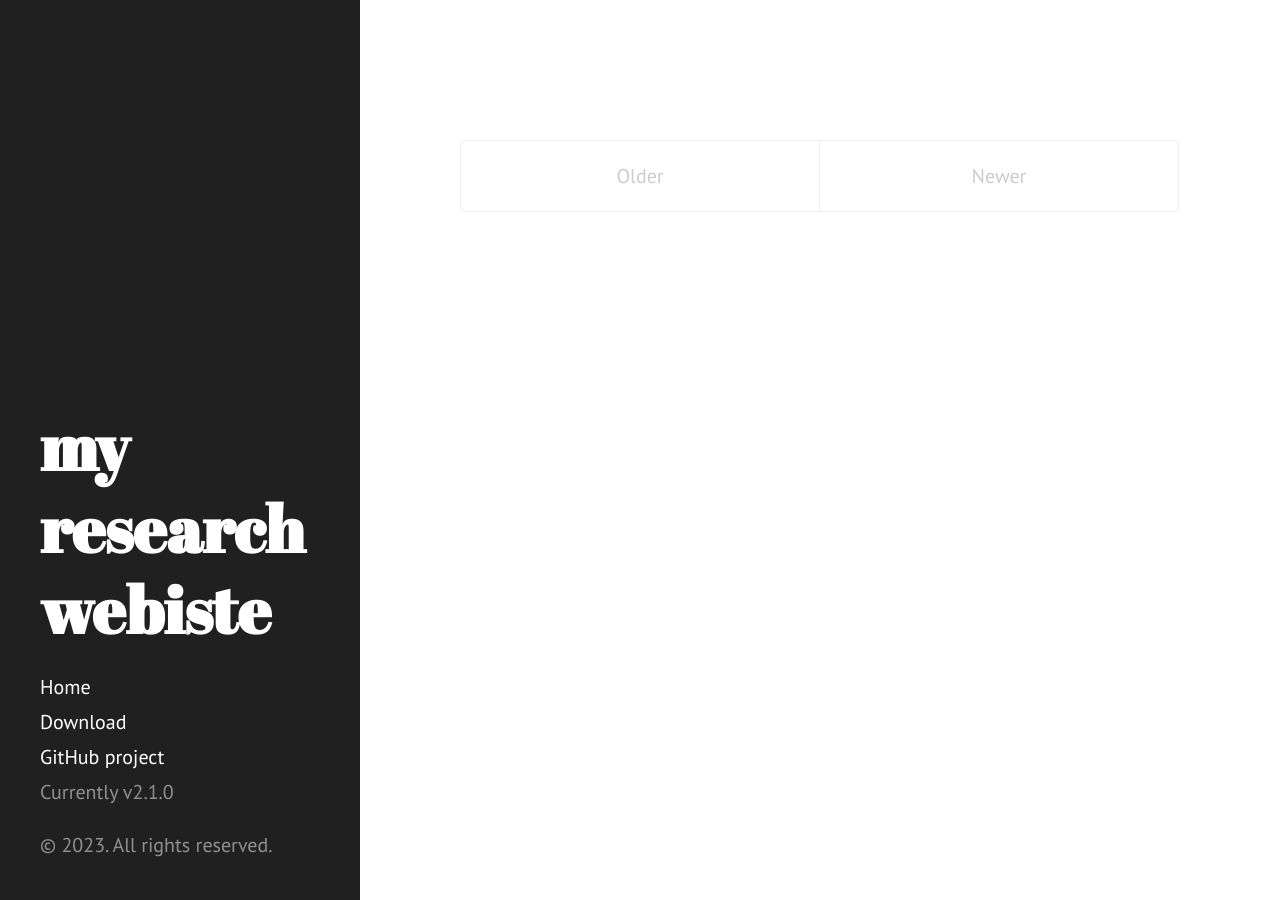
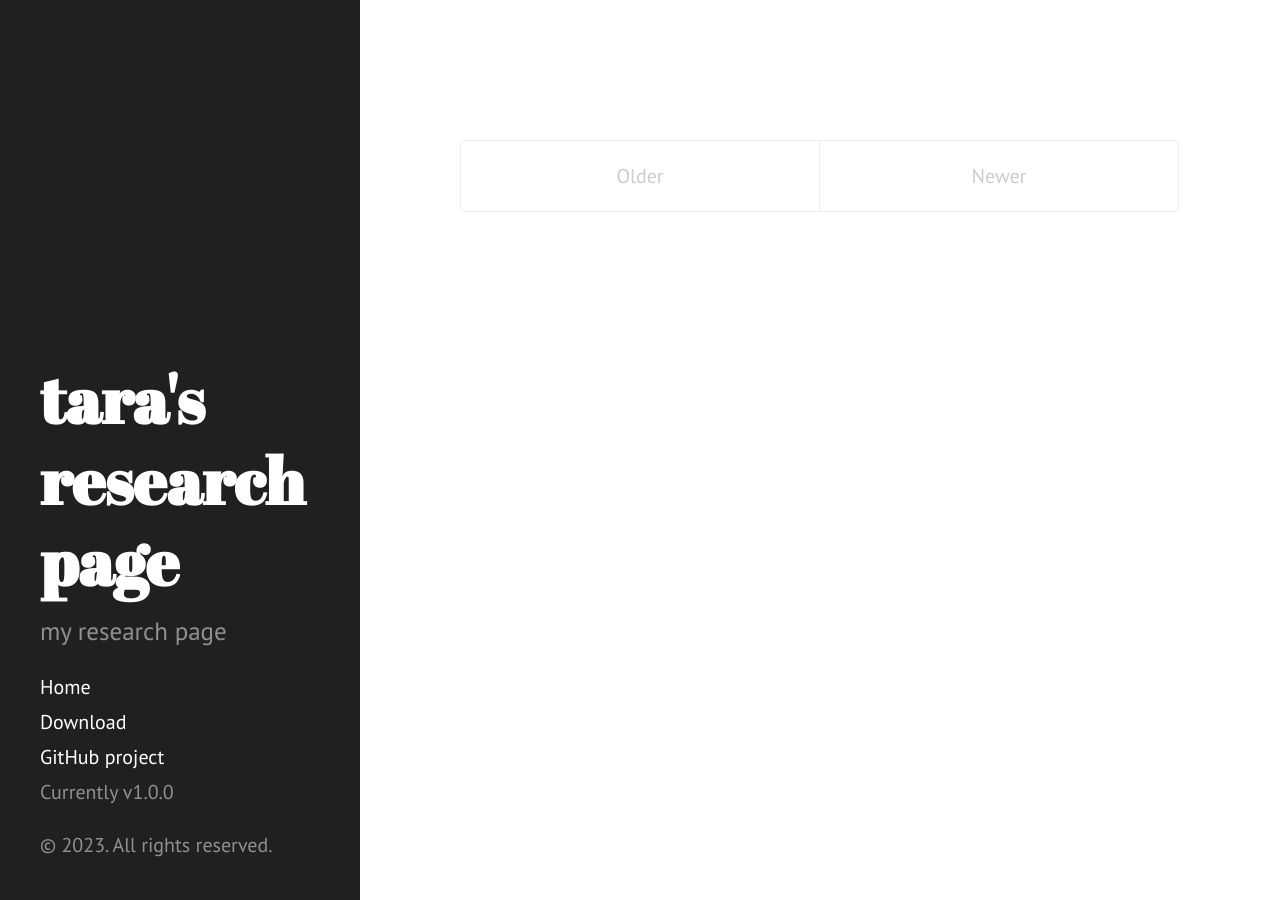
Before and after one commit to taraaubrey/taraaubrey.github.io, a Jekyll site: the page built from index.html, in a window 1280 px wide. Built offline with Jekyll 4.4.1, drawn with Linux system fonts in a browser that asks for light colours; part of the change alters nothing that is shown.

Commit message:
Update _config.yml

```diff
--- a/_config.yml
+++ b/_config.yml
@@ -1,110 +1,5 @@
-# This is the default format.
-# For more see: https://github.com/mojombo/jekyll/wiki/Permalinks
-permalink: /:categories/:year/:month/:day/:title
-
-exclude: [".rvmrc", ".rbenv-version", "ReadMe.md", "Rakefile", "changelog.md", "License.md"]
-highlighter: rouge
-
-# Themes are encouraged to use these universal variables
-# so be sure to set them if your theme uses them.
-#
-title : my research webiste
-author :
-  name : Tara Forstner
-  email : tara.forstner@pg.canterbury.ac.nz
-  github : taraaubrey
-  feedburner : nil
-
-# NOTE: Replacing this next line with your own URL
-production_url : https://taraaubrey.github.io
-
-# Tell Github to use the kramdown markdown interpreter
-# (see https://help.github.com/articles/migrating-your-pages-site-from-maruku)
-markdown: kramdown
-
-# All Jekyll-Bootstrap specific configurations are namespaced into this hash
-#
-JB :
-  version : 0.3.0
-
-  # All links will be namespaced by BASE_PATH if defined.
-  # Links in your website should always be prefixed with {{BASE_PATH}}
-  # however this value will be dynamically changed depending on your deployment situation.
-  #
-  # CNAME (http://yourcustomdomain.com)
-  #   DO NOT SET BASE_PATH
-  #   (urls will be prefixed with "/" and work relatively)
-  #
-  # GitHub Pages (http://username.github.io)
-  #   DO NOT SET BASE_PATH
-  #   (urls will be prefixed with "/" and work relatively)
-  #
-  # GitHub Project Pages (http://username.github.io/project-name)
-  #
-  #   A GitHub Project site exists in the `gh-pages` branch of one of your repositories.
-  #  REQUIRED! Set BASE_PATH to: http://username.github.io/project-name
-  #
-  # CAUTION:
-  #   - When in Localhost, your site will run from root "/" regardless of BASE_PATH
-  #   - Only the following values are falsy: ["", null, false]
-  #   - When setting BASE_PATH it must be a valid url.
-  #     This means always setting the protocol (http|https) or prefixing with "/"
-  #
-  # NOTE: Replace this next line with your own URL, likely with username.github.io
-  BASE_PATH : https://taraaubrey.github.io
-
-  # By default, the asset_path is automatically defined relative to BASE_PATH plus the enabled theme.
-  # ex: [BASE_PATH]/assets/themes/[THEME-NAME]
-  #
-  # Override this by defining an absolute path to assets here.
-  # ex:
-  #   http://s3.amazonaws.com/yoursite/themes/watermelon
-  #   /assets
-  #
-  # ASSET_PATH : https://kbroman.org/simple_site/assets/themes/twitter
-
-  # These paths are to the main pages Jekyll-Bootstrap ships with.
-  # Some JB helpers refer to these paths; change them here if needed.
-  #
-  archive_path: nil
-  categories_path : nil
-  tags_path : nil
-  atom_path : nil
-  rss_path : nil
-
-  # Settings for comments helper
-  # Set 'provider' to the comment provider you want to use.
-  # Set 'provider' to false to turn commenting off globally.
-  #
-  comments :
-    provider : false
-
-  # Settings for analytics helper
-  # Set 'provider' to the analytics provider you want to use.
-  # Set 'provider' to false to turn analytics off globally.
-  #
-  analytics :
-    provider : false
-
-  # Settings for sharing helper.
-  # Sharing is for things like tweet, plusone, like, reddit buttons etc.
-  # Set 'provider' to the sharing provider you want to use.
-  # Set 'provider' to false to turn sharing off globally.
-  #
-  sharing :
-    provider : false
-
-  # Settings for all other include helpers can be defined by creating
-  # a hash with key named for the given helper. ex:
-  #
-  #   pages_list :
-  #     provider : "custom"
-  #
-  # Setting any helper's provider to 'custom' will bypass the helper code
-  # and include your custom code. Your custom file must be defined at:
-  #   ./_includes/custom/[HELPER]
+theme: jekyll-theme-minimal
+title: tara's research page
+description: my research page
   # where [HELPER] is the name of the helper you are overriding.
-version:          2.1.0
-
-github:
-  repo:           https://github.com/taraaubrey/taraaubrey.github.io
+version:          1.0.0
```
